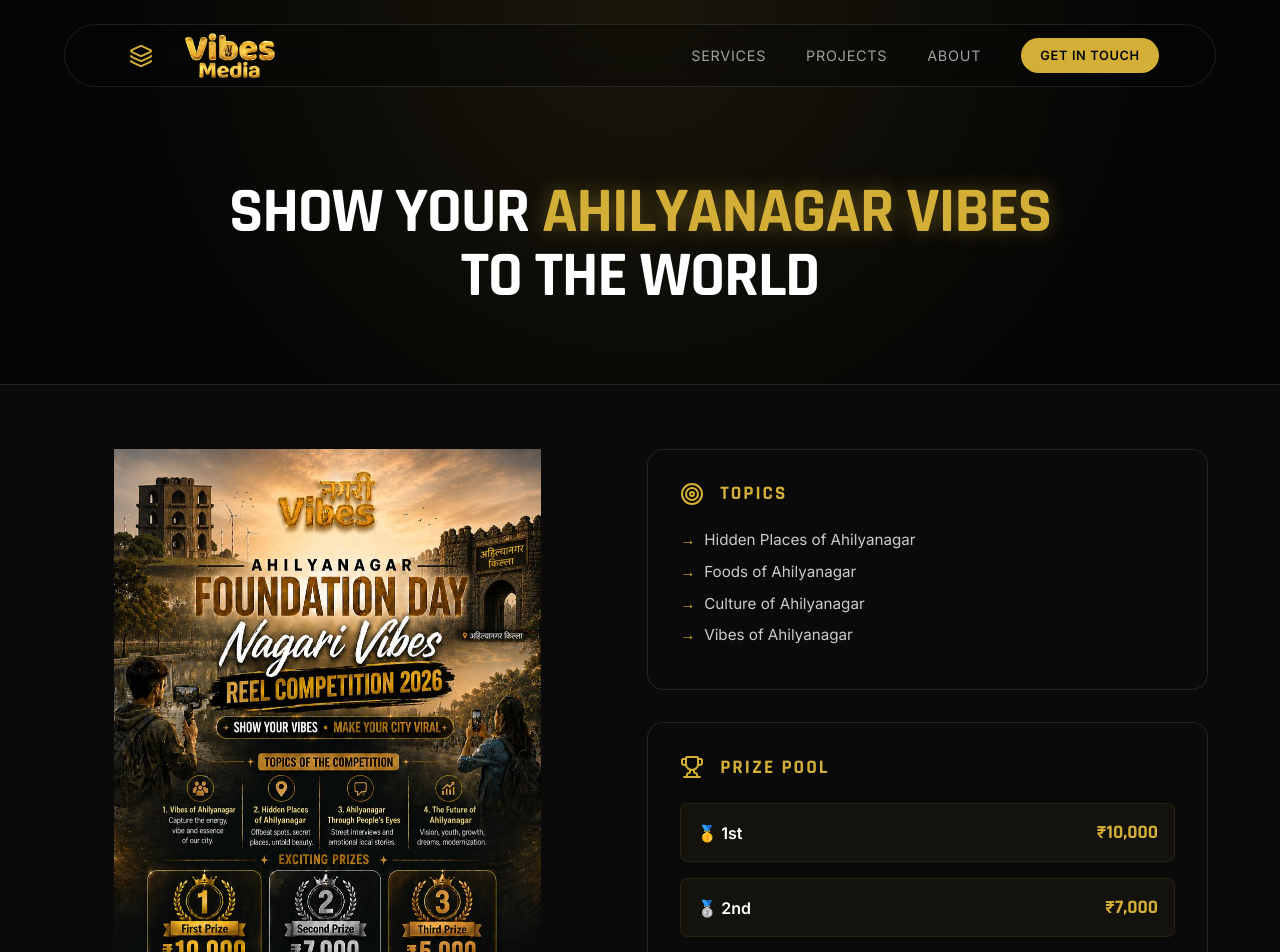
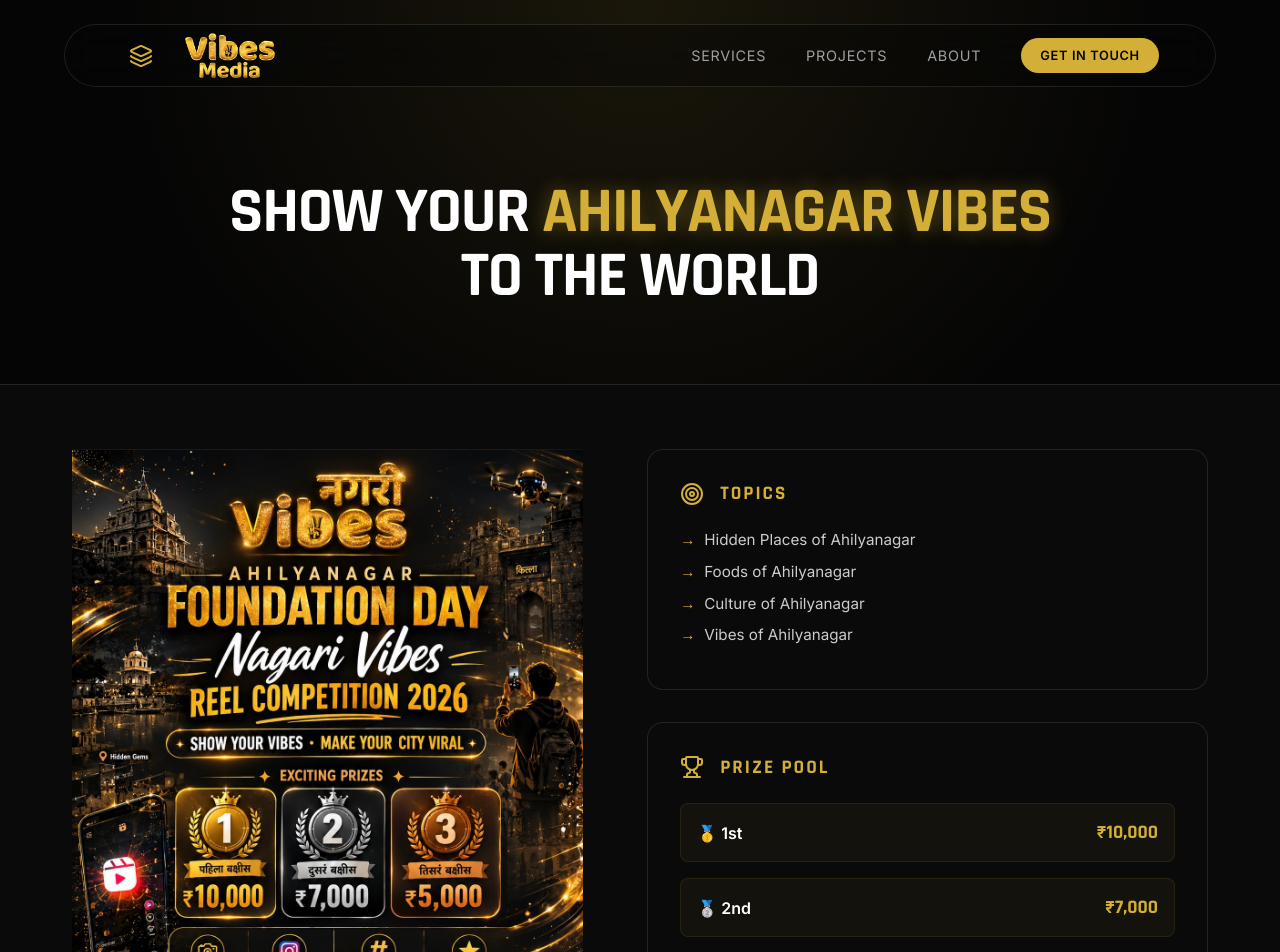
Before and after one commit to nagari-vibes/NagariVibes, a Next.js app: page /reels-competition in a window 1280 px wide. Shown: the top 952 px of the page. Built offline with nearby package versions, Linux system fonts and the light colour scheme; a web font is replaced by a local one.

Commit message:
UI: Update competition image to IMG_1670.PNG and enhance with float animation

```diff
--- a/src/app/reels-competition/Competition.module.css
+++ b/src/app/reels-competition/Competition.module.css
@@ -125,6 +125,13 @@
     width: 100%;
     height: 100%;
     object-fit: contain;
+    animation: floatImage 6s ease-in-out infinite;
+    filter: drop-shadow(0 0 30px rgba(212, 175, 55, 0.2));
+  }
+
+  @keyframes floatImage {
+    0%, 100% { transform: translateY(0); }
+    50% { transform: translateY(-15px); }
   }
 
   .contentSide {
--- a/src/app/reels-competition/page.tsx
+++ b/src/app/reels-competition/page.tsx
@@ -134,7 +134,7 @@
           <div className={styles.splitGrid}>
             <div className={styles.promoImageWrapper}>
               <img
-                src="/dedicated-poster.jpeg"
+                src="/IMG_1670.PNG"
                 alt="Nagari Vibes Reels Competition"
                 className={styles.promoImage}
               />
```
Also changed, not shown: public/IMG_1670.PNG (added).
